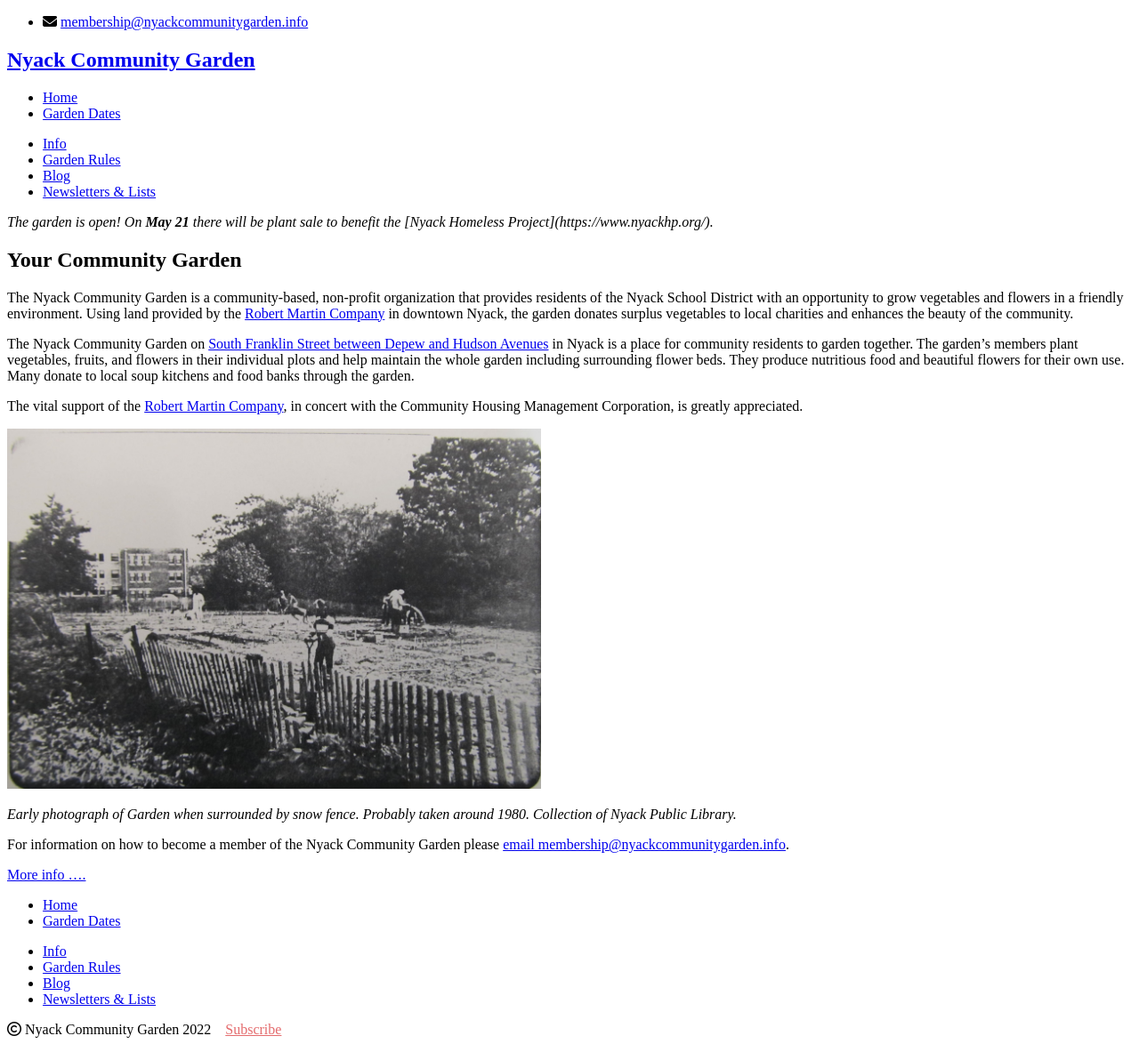
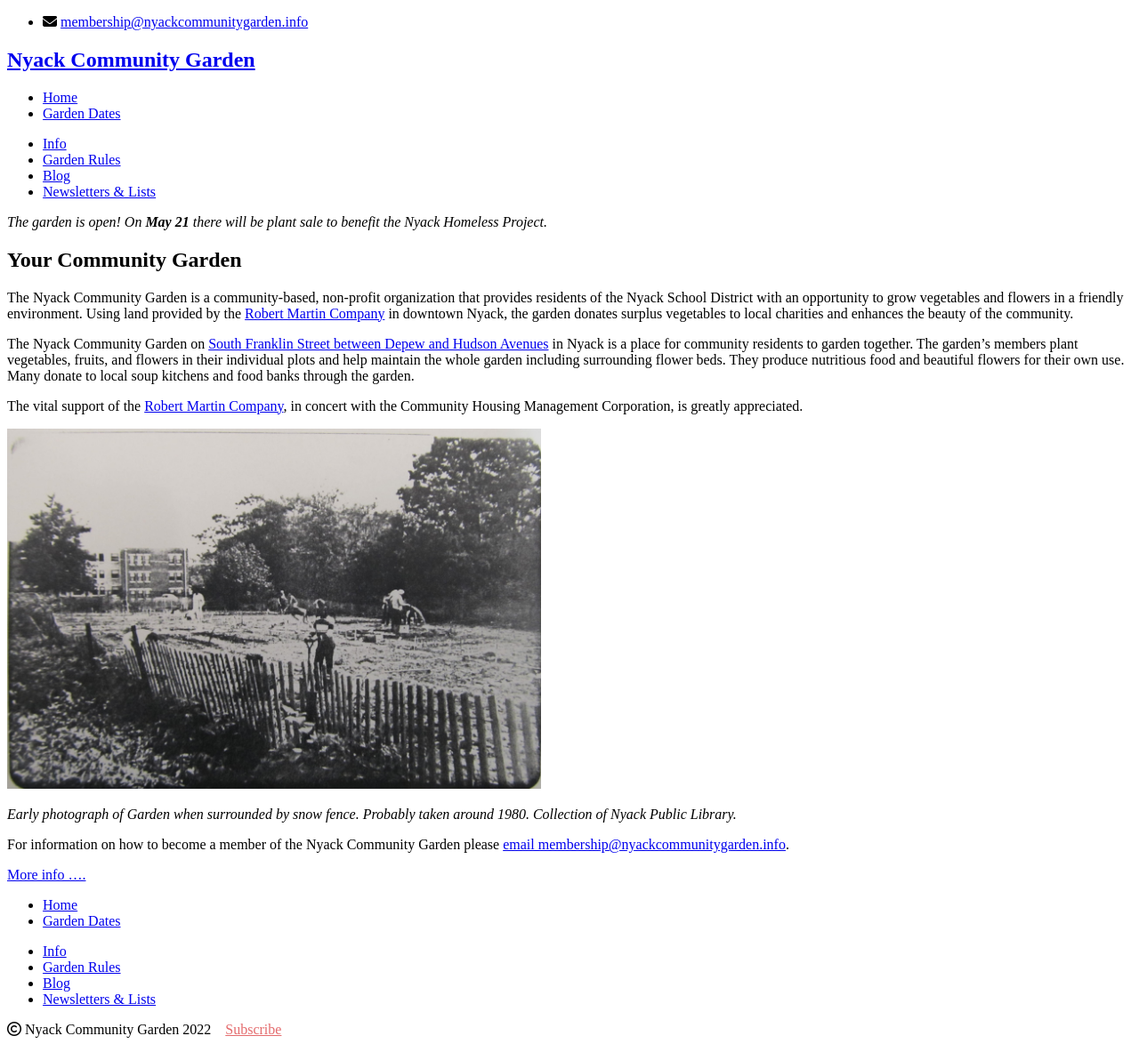
Before and after one commit to bosborne/nyackcommunitygarden, a Jekyll site: the page built from index.md, in a window 1280 px wide. Shown: the whole page at 89% size. Built offline with Jekyll 4.4.1, drawn with Linux system fonts in a browser that asks for light colours; nearby versions of some CDN libraries; library files that are not in the unit come from our copies; some of the changed lines change nothing that is shown.

Commit message:
Correct typo

```diff
--- a/_layouts/default.html
+++ b/_layouts/default.html
@@ -22,7 +22,7 @@
       <div class="bannerbox">
         <p>
           <i>
-            The garden is open! On <b>May 21</b> there will be plant sale to benefit the [Nyack Homeless Project](https://www.nyackhp.org/).
+            The garden is open! On <b>May 21</b> there will be plant sale to benefit the Nyack Homeless Project.
           </i>
         </p>
       </div>
```
